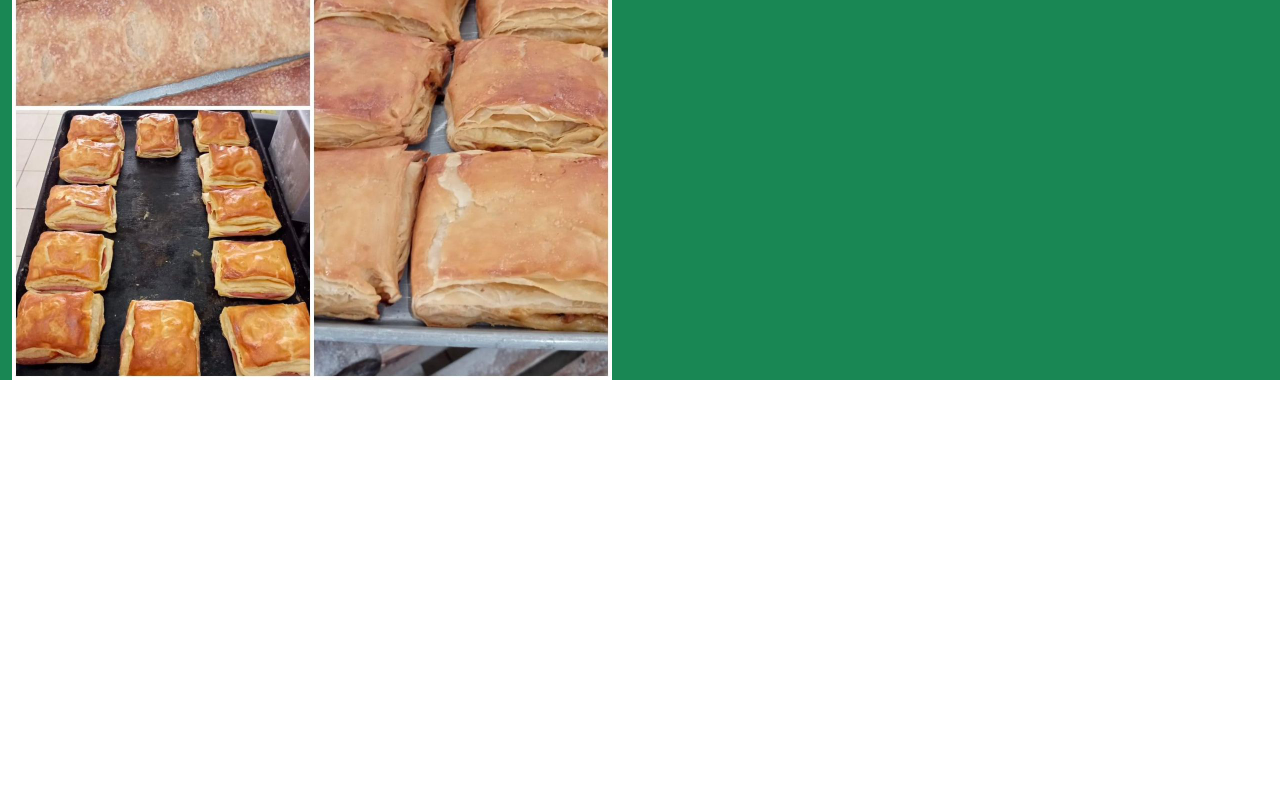
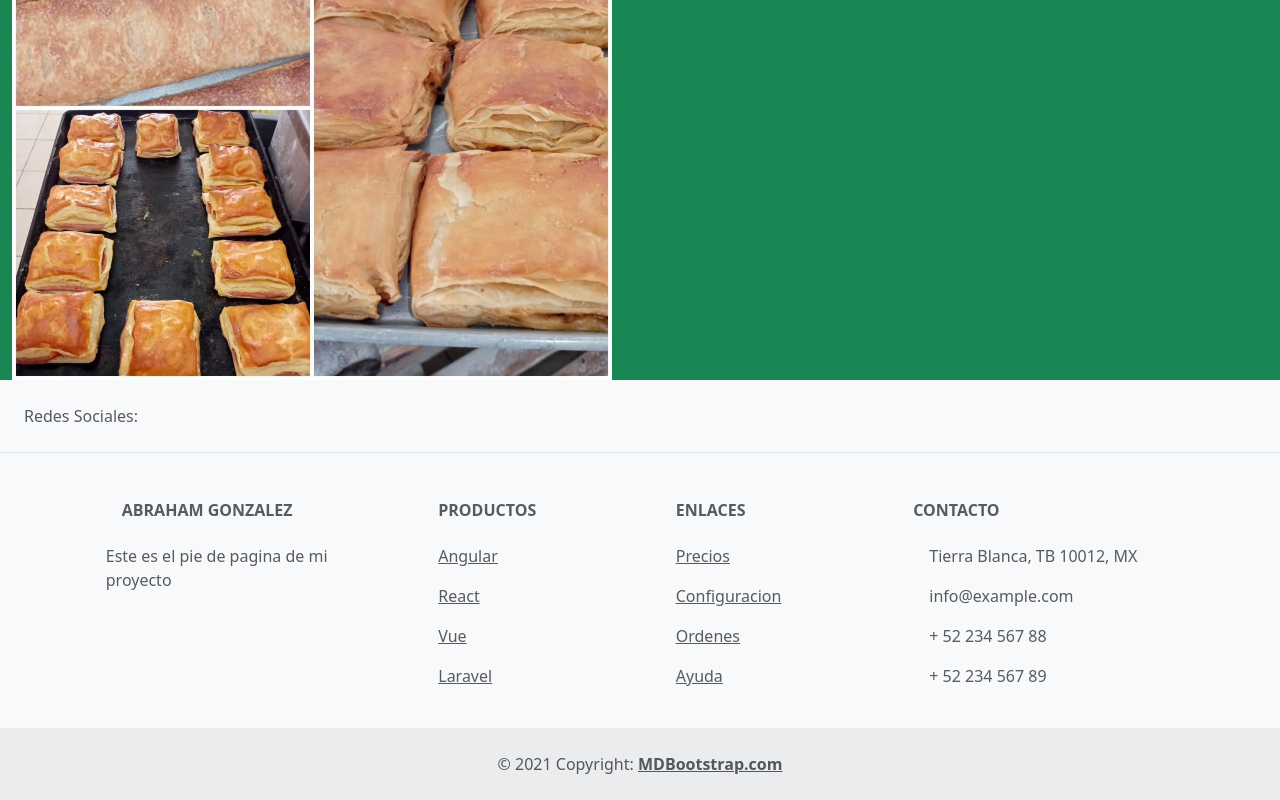
Before and after one commit to AbrahamGlzB/web1, a plain HTML site: page 3p/practica1.html in a window 1280 px wide. Shown: the part 582-1382 px from the top of the page. Before the commit the page ends 962 px from the top, so only its background shows below. Drawn offline with Linux system fonts and the light colour scheme.

Commit message:
pie de pagina

```diff
--- a/3p/practica1.html
+++ b/3p/practica1.html
@@ -58,8 +58,126 @@
         <h5> esta es una imagen de los volos de balin</h5>
         <img src="assets/volos.jpg" alt="" width="600px">
       </div>
-      <footer>
+      <!-- Footer -->
+<footer class="text-center text-lg-start bg-body-tertiary text-muted">
+  <!-- Section: Social media -->
+  <section class="d-flex justify-content-center justify-content-lg-between p-4 border-bottom">
+    <!-- Left -->
+    <div class="me-5 d-none d-lg-block">
+      <span>Redes Sociales:</span>
+    </div>
+    <!-- Left -->
 
-      </footer>
+    <!-- Right -->
+    <div>
+      <a href="" class="me-4 text-reset">
+        <i class="fab fa-facebook-f"></i>
+      </a>
+      <a href="" class="me-4 text-reset">
+        <i class="fab fa-twitter"></i>
+      </a>
+      <a href="" class="me-4 text-reset">
+        <i class="fab fa-google"></i>
+      </a>
+      <a href="" class="me-4 text-reset">
+        <i class="fab fa-instagram"></i>
+      </a>
+      <a href="" class="me-4 text-reset">
+        <i class="fab fa-linkedin"></i>
+      </a>
+      <a href="" class="me-4 text-reset">
+        <i class="fab fa-github"></i>
+      </a>
+    </div>
+    <!-- Right -->
+  </section>
+  <!-- Section: Social media -->
+
+  <!-- Section: Links  -->
+  <section class="">
+    <div class="container text-center text-md-start mt-5">
+      <!-- Grid row -->
+      <div class="row mt-3">
+        <!-- Grid column -->
+        <div class="col-md-3 col-lg-4 col-xl-3 mx-auto mb-4">
+          <!-- Content -->
+          <h6 class="text-uppercase fw-bold mb-4">
+            <i class="fas fa-gem me-3"></i>Abraham Gonzalez
+          </h6>
+          <p>
+           Este es el pie de pagina de mi proyecto
+          </p>
+        </div>
+        <!-- Grid column -->
+
+        <!-- Grid column -->
+        <div class="col-md-2 col-lg-2 col-xl-2 mx-auto mb-4">
+          <!-- Links -->
+          <h6 class="text-uppercase fw-bold mb-4">
+            Productos
+          </h6>
+          <p>
+            <a href="#!" class="text-reset">Angular</a>
+          </p>
+          <p>
+            <a href="#!" class="text-reset">React</a>
+          </p>
+          <p>
+            <a href="#!" class="text-reset">Vue</a>
+          </p>
+          <p>
+            <a href="#!" class="text-reset">Laravel</a>
+          </p>
+        </div>
+        <!-- Grid column -->
+
+        <!-- Grid column -->
+        <div class="col-md-3 col-lg-2 col-xl-2 mx-auto mb-4">
+          <!-- Links -->
+          <h6 class="text-uppercase fw-bold mb-4">
+            Enlaces
+          </h6>
+          <p>
+            <a href="#!" class="text-reset">Precios</a>
+          </p>
+          <p>
+            <a href="#!" class="text-reset">Configuracion</a>
+          </p>
+          <p>
+            <a href="#!" class="text-reset">Ordenes</a>
+          </p>
+          <p>
+            <a href="#!" class="text-reset">Ayuda</a>
+          </p>
+        </div>
+        <!-- Grid column -->
+
+        <!-- Grid column -->
+        <div class="col-md-4 col-lg-3 col-xl-3 mx-auto mb-md-0 mb-4">
+          <!-- Links -->
+          <h6 class="text-uppercase fw-bold mb-4">Contacto</h6>
+          <p><i class="fas fa-home me-3"></i> Tierra Blanca, TB 10012, MX</p>
+          <p>
+            <i class="fas fa-envelope me-3"></i>
+            info@example.com
+          </p>
+          <p><i class="fas fa-phone me-3"></i> + 52 234 567 88</p>
+          <p><i class="fas fa-print me-3"></i> + 52 234 567 89</p>
+        </div>
+        <!-- Grid column -->
+      </div>
+      <!-- Grid row -->
+    </div>
+  </section>
+  <!-- Section: Links  -->
+
+  <!-- Copyright -->
+  <div class="text-center p-4" style="background-color: rgba(0, 0, 0, 0.05);">
+    © 2021 Copyright:
+    <a class="text-reset fw-bold" href="https://mdbootstrap.com/">MDBootstrap.com</a>
+  </div>
+  <!-- Copyright -->
+</footer>
+<!-- Footer -->
 </body>
 </html>
```
